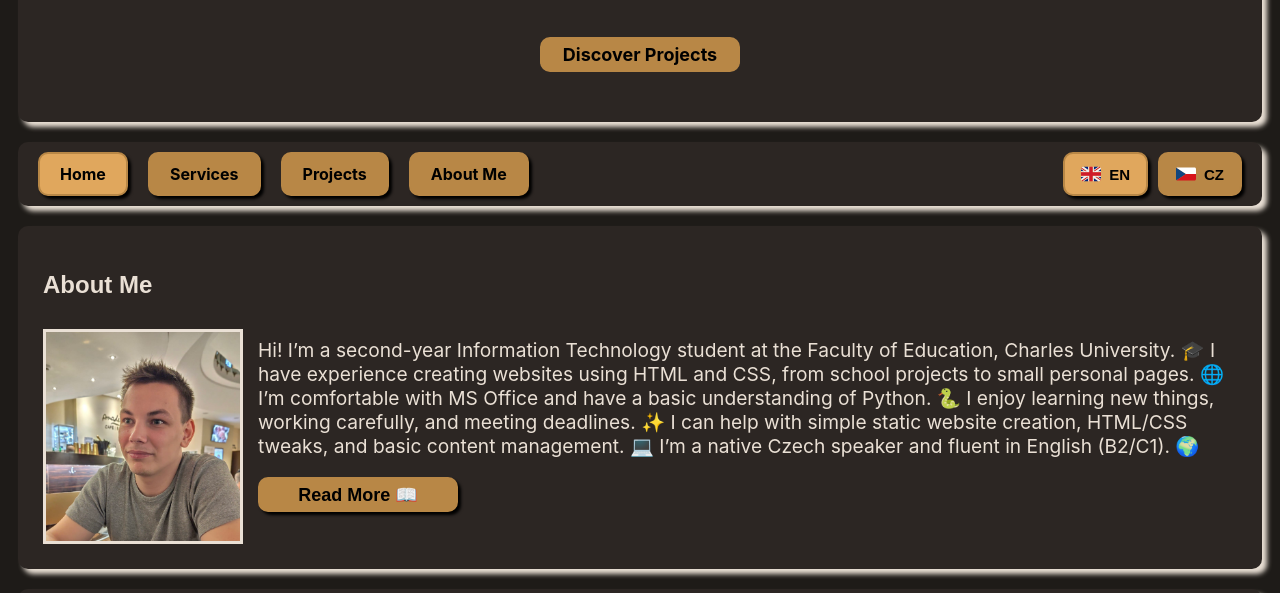
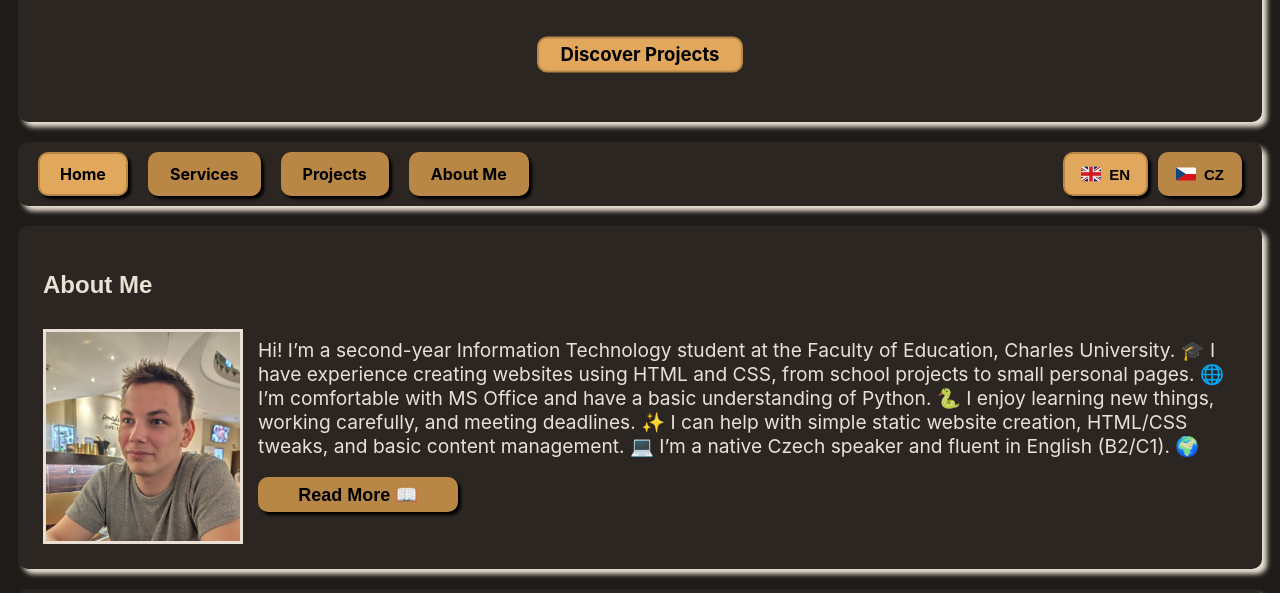
Before and after one commit to CapHonza/PersonalPortfolio, a plain HTML site: page index.html in a window 1280 px wide. In both pictures the pointer is over the link "Discover Projects". Shown: the part 191-784 px from the top of the page. Drawn offline with Linux system fonts and the light colour scheme.

Commit message:
Enhance head-button with hover styles
Add hover effects to head-button class

```diff
--- a/indexStyle.css
+++ b/indexStyle.css
@@ -141,6 +141,13 @@ button:hover {
     font-size: 18px;
     border: 2px solid #B88746;
     margin-top: 15px;
+}
+
+.head-button:hover {
+    background-color: #E0A75D;
+    transition: background 0.3s ease-in-out;
+    transform: scale(1.03);
+    transition: transform 0.2s ease;
 }
 
 .about-btn {
```
